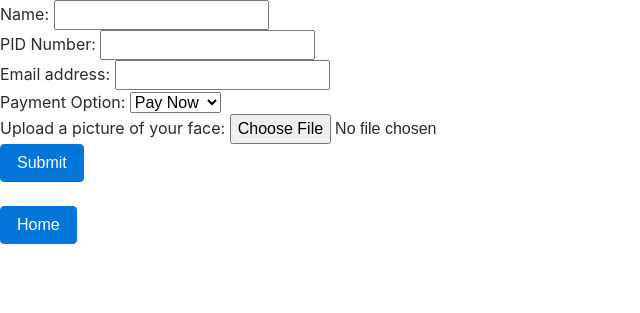
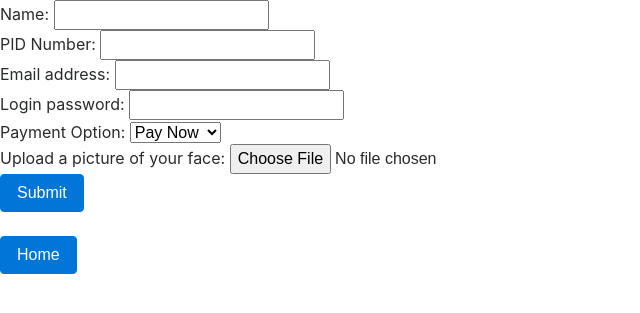
Before and after one commit to samhmcg5/netapps-final, a Flask app: template templates/newMember.html in a window 1280 px wide. Shown: the top 313 px of the page, without its empty margins (0-640 px from the left). Run offline with Flask 2, Linux system fonts and the light colour scheme; the template is opened without the code that fills it, so the values that code supplies are empty; parts of the project's set-up code (start-up, migrations or seed data) failed here and were passed over; some libraries are stand-ins or nearby versions.

Commit message:
password prompt

```diff
--- a/templates/newMember.html
+++ b/templates/newMember.html
@@ -10,6 +10,7 @@
             Name: <input type='text' name='playerName'><br>
             PID Number: <input type='text' name='pidNumber'><br>
             Email address: <input type='text' name='email'><br>
+            Login password: <input type='text' name='password'><br>
             Payment Option: <select name='payment'>
                 <option value='payNow'>Pay Now</option>
                 <option value='payLater'>Pay Later</option>
```
